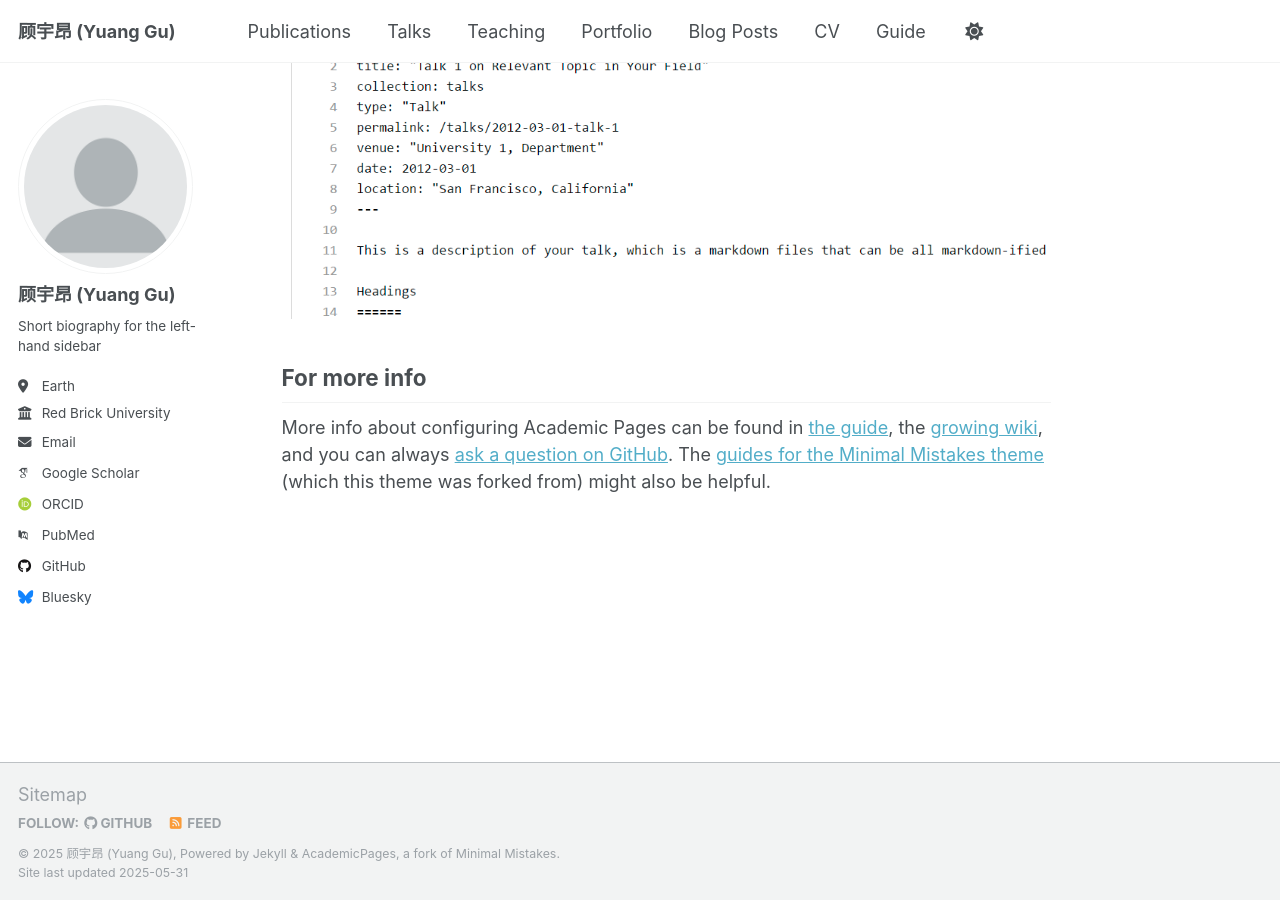
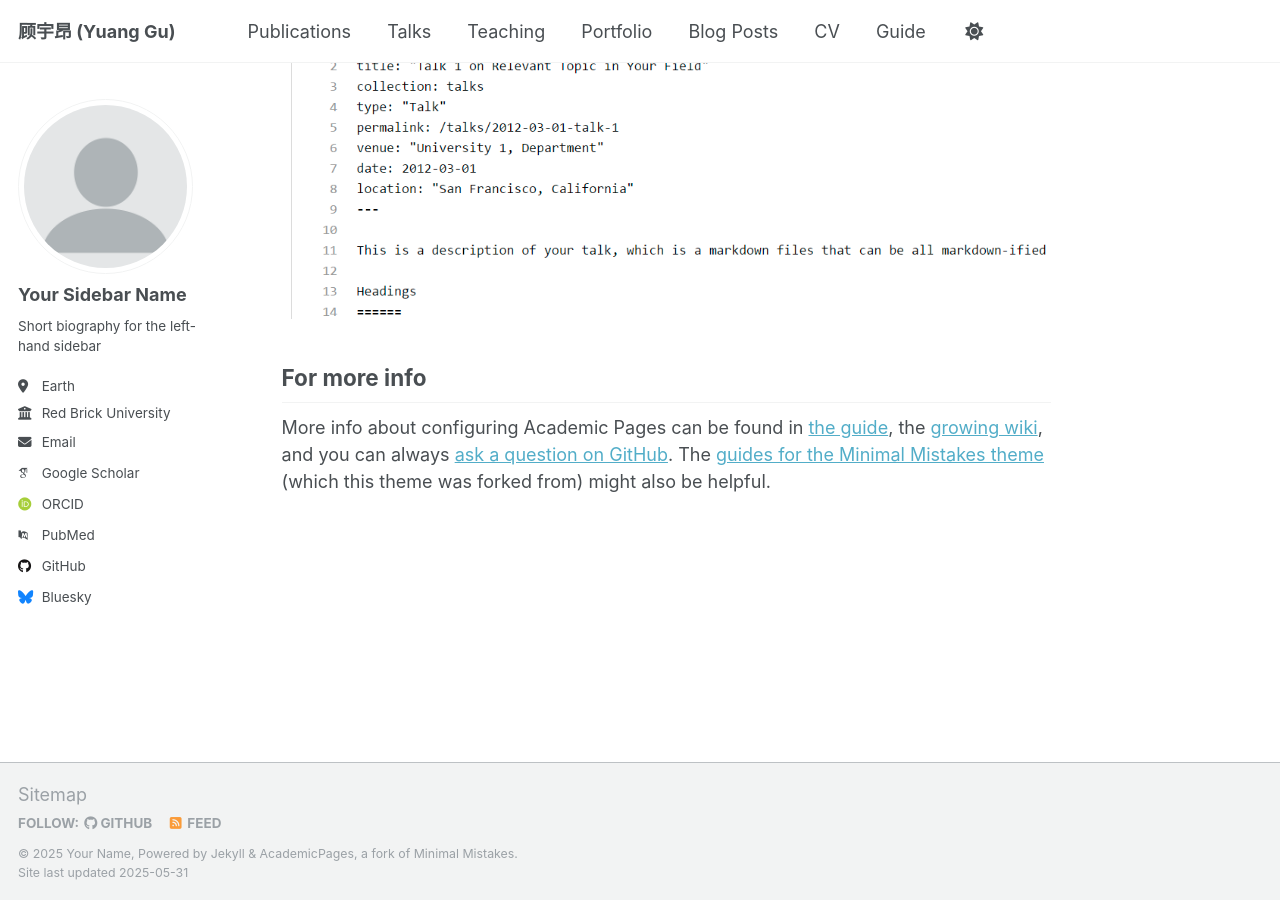
Before and after one commit to Artemisdifussion/YuangGu, a Jekyll site: the page built from _pages/about.md, in a window 1280 px wide and 900 px high, scrolled down 2636 px. Built offline with Jekyll 4.4.1, drawn with Linux system fonts in a browser that asks for light colours; some web fonts are replaced.

Commit message:
Update _config.yml

```diff
--- a/_config.yml
+++ b/_config.yml
@@ -11,11 +11,11 @@ locale                   : "en-US"
 site_theme               : "default"
 title                    : "顾宇昂 (Yuang Gu)"
 title_separator          : "-"
-name                     : &name "顾宇昂 (Yuang Gu)"
+name                     : &name "Your Name"
 description              : &description "personal description"
-url                      : https://YuangGu.github.io # Updated to your GitHub Pages URL
+url                      : https://academicpages.github.io # the base hostname & protocol for your site e.g. "https://[your GitHub username].github.io" or if you already have some other page hosted on Github then use "https://[your GitHub username].github.io/[Your Repo Name]"
 baseurl                  : "" # the subpath of your site, e.g. "/blog"
-repository               : "YuangGu/YuangGu.github.io"
+repository               : "academicpages/academicpages.github.io"
 
 # Site Author - The following control what appear as part of the author content on the side bar.
 #               If a field is blank the icon and link will not appear, otherwise it will be shown.
@@ -23,7 +23,7 @@ repository               : "YuangGu/YuangGu.github.io"
 author:
   # Biographic information
   avatar           : "profile.png"
-  name             : "顾宇昂 (Yuang Gu)"
+  name             : "Your Sidebar Name"
   pronouns         : # example: "she/her"
   bio              : "Short biography for the left-hand sidebar"
   location         : "Earth"
@@ -46,7 +46,7 @@ author:
   bitbucket        : # Username - Update with your username on the site
   codepen          : # Username
   dribbble         : # Username
-  github           : "YuangGu"
+  github           : "academicpages"
   kaggle           : # Username
   stackoverflow    : # User number or user number and name (i.e., use "1" or "1/jeff-atwood")
 
@@ -122,11 +122,13 @@ atom_feed:
   hide                   : false     # change to true to hide the RSS feed in the footer
   path                   : # blank (default) uses feed.xml
 
+
 # SEO Related
 google_site_verification :
 bing_site_verification   :
 alexa_site_verification  :
 yandex_site_verification :
+
 
 # Social Sharing
 twitter:
@@ -143,11 +145,13 @@ social:
   name                   : # If the user or organization name differs from the site's name
   links: # An array of links to social media profiles
 
+
 # Analytics
 analytics:
-  provider               : "false" # false (default), "google", "google-universal", "google-analytics-4", "custom"
+  provider               :  "false" # false (default), "google", "google-universal", "google-analytics-4", "custom"
   google:
     tracking_id          :
+
 
 # Reading Files
 include:
@@ -187,12 +191,14 @@ keep_files:
 encoding: "utf-8"
 markdown_ext: "markdown,mkdown,mkdn,mkd,md"
 
+
 # Conversion
 markdown: kramdown
 highlighter: rouge
 lsi: false
 excerpt_separator: "\n\n"
 incremental: false
+
 
 # Markdown Processing
 kramdown:
@@ -204,6 +210,7 @@ kramdown:
   toc_levels: 1..6
   smart_quotes: lsquo,rsquo,ldquo,rdquo
   enable_coderay: false
+
 
 # These settings control the types of collections used by the template
 collections:
@@ -219,6 +226,7 @@ collections:
   talks:
     output: true
     permalink: /:collection/:path/
+
 
 # These settings control how pages and collections are included in the site
 defaults:
@@ -276,16 +284,19 @@ defaults:
       author_profile: true
       share: true
 
+
 # Sass/SCSS
 sass:
   sass_dir: _sass
   style: compressed # http://sass-lang.com/documentation/file.SASS_REFERENCE.html#output_style
+
 
 # Outputting
 permalink: /:categories/:title/
 # paginate: 5 # amount of posts to show
 # paginate_path: /page:num/
 timezone: Etc/UTC # http://en.wikipedia.org/wiki/List_of_tz_database_time_zones
+
 
 # Plugins
 plugins:
@@ -304,6 +315,7 @@ whitelist:
   - jekyll-sitemap
   - jekyll-redirect-from
   - jemoji
+
 
 # Archives
 #  Type
@@ -333,6 +345,7 @@ tag_archive:
 #     category: /categories/:name/
 #     tag: /tags/:name/
 
+
 # HTML Compression
 # - http://jch.penibelst.de/
 compress_html:
```
